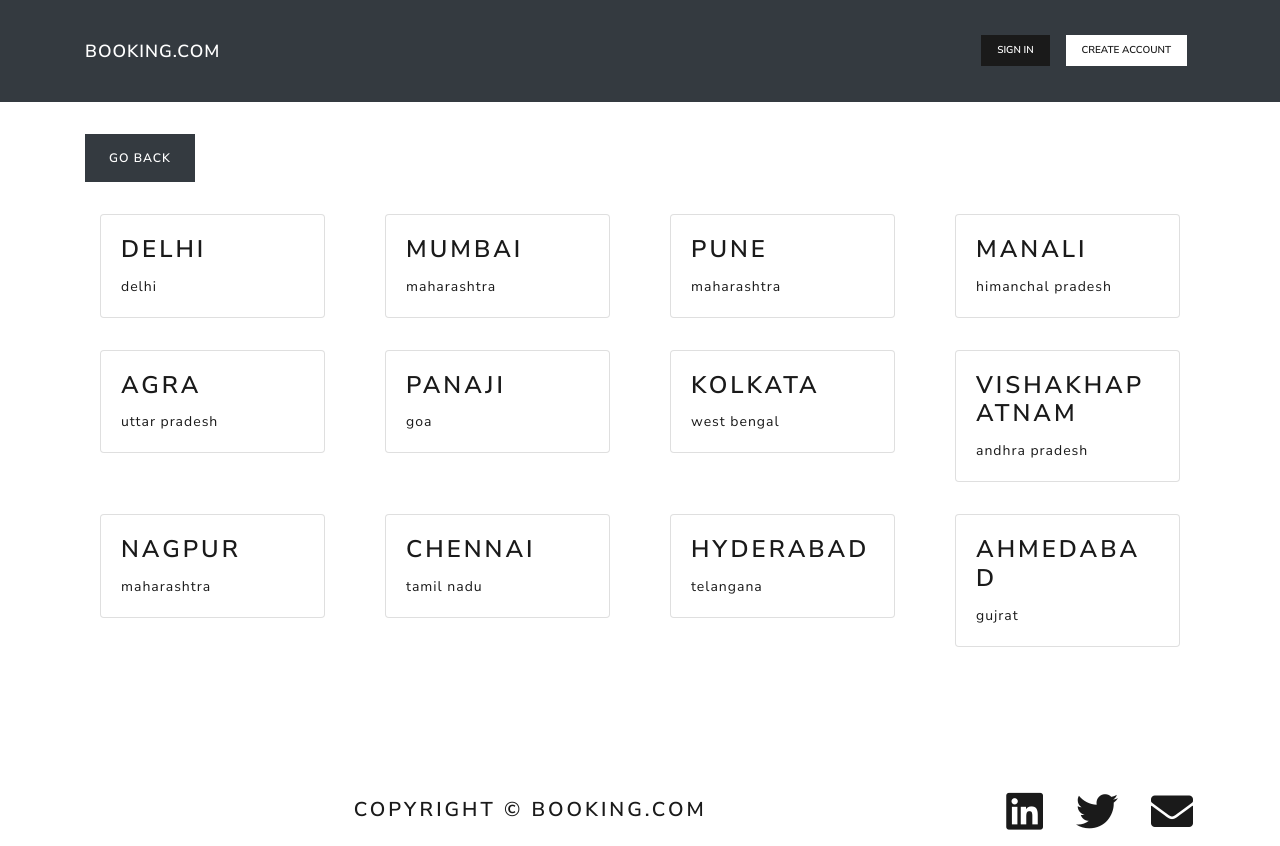
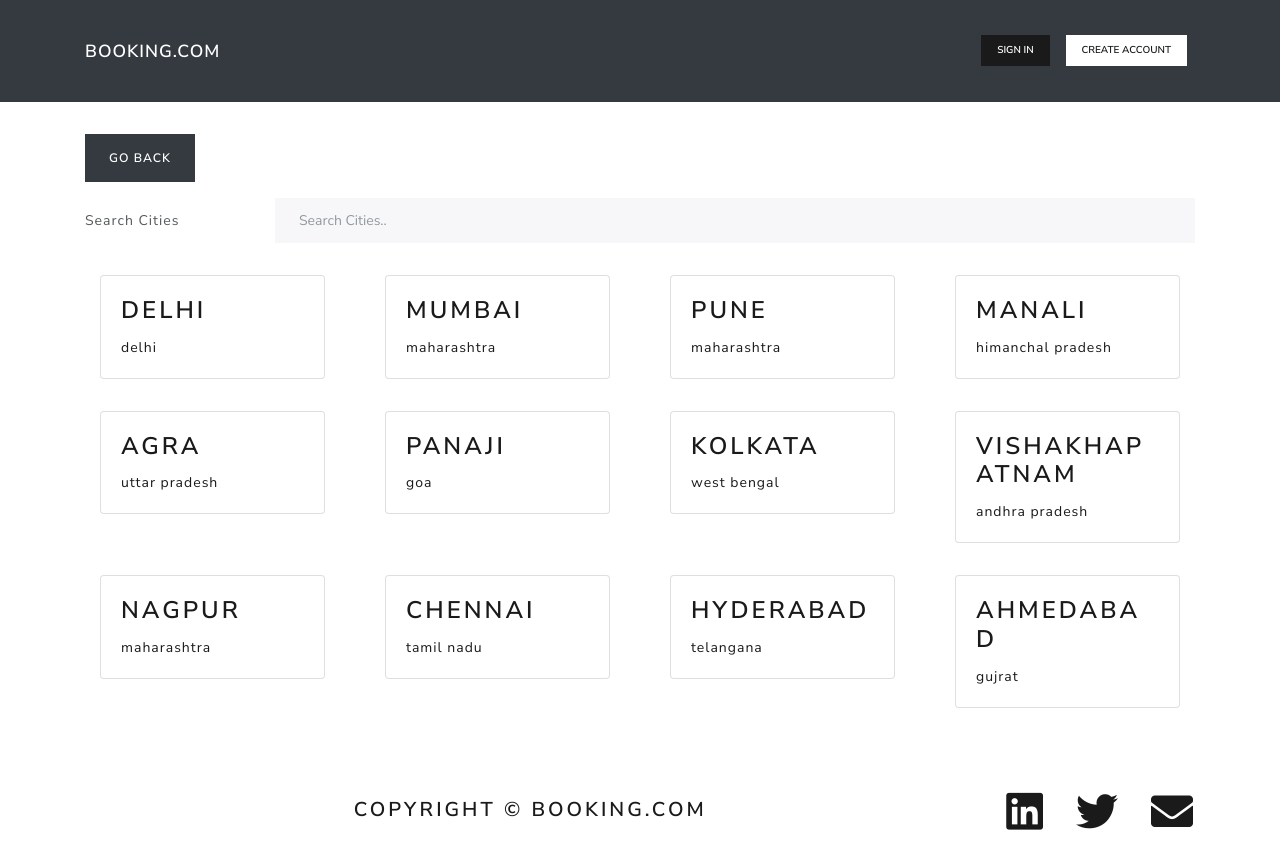
Before and after one commit to anubhavcu/booking.com, a React (Create React App) app: page /selectcity in a window 1280 px wide. Built offline with nearby package versions, Linux system fonts and the light colour scheme; data requests are answered from the project's data file.

Commit message:
added search component

```diff
--- /dev/null
+++ b/src/components/Search.js
@@ -0,0 +1,22 @@
+import React from 'react';
+import { Row, Form, Col } from 'react-bootstrap';
+
+const Search = ({ searchingText }) => {
+  return (
+    <Form.Group as={Row} controlId='formHorizontalText'>
+      <Form.Label column sm={2}>
+        Search Cities
+      </Form.Label>
+      <Col sm={10}>
+        <Form.Control
+          type='text'
+          placeholder='Search Cities..'
+          onChange={(e) => searchingText(e.target.value)}
+        />
+      </Col>
+      <br />
+    </Form.Group>
+  );
+};
+
+export default Search;
--- a/src/screens/Cities.js
+++ b/src/screens/Cities.js
@@ -3,6 +3,7 @@
 import { Row, Col, Container } from 'react-bootstrap';
 import CityCard from '../components/CityCard';
 import loading from '../loader.gif';
+import Search from '../components/Search';
 const Cities = () => {
   const [cityList, setCityList] = useState([]);
   const [isLoading, setLoading] = useState(true);
@@ -17,11 +18,21 @@
     setLoading(false);
   };
 
+  const searchingText = async (text) => {
+    const res = await fetch(`http://localhost:5000/cities?q=${text}`);
+    const data = await res.json();
+    setLoading(false);
+    setCityList(data);
+
+    console.log(data);
+  };
+
   return (
     <Container>
       <Link className='btn btn-dark my-3 customHover' to='/'>
         Go Back
       </Link>
+      <Search searchingText={searchingText} />
       {isLoading === true && (
         <div>
           <h1>Loading...</h1>
```
